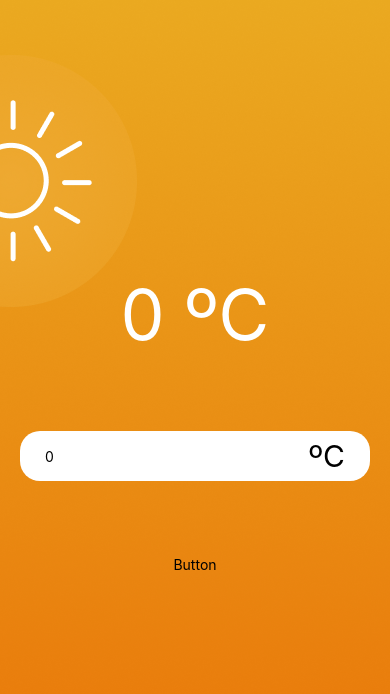
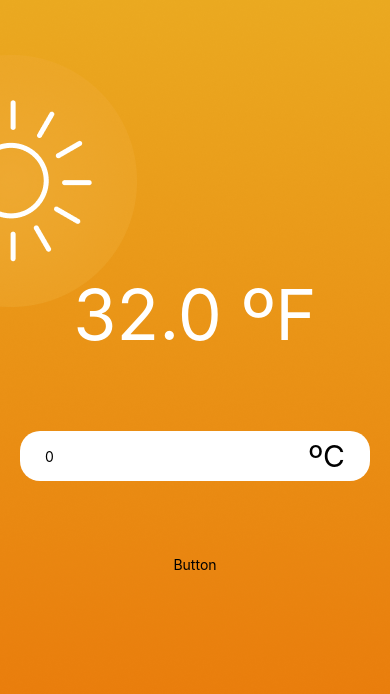
Before and after one commit to erickbmelo/react-native-temperature-converter, a React Native app: screen / in a window 390 px wide. Shown: the top 694 px of the page. Built offline with nearby package versions, Linux system fonts and the light colour scheme.

Commit message:
Lógica para conversão de temperatura, ternary===

```diff
--- a/App.js
+++ b/App.js
@@ -5,10 +5,20 @@ import hotBackground from './assets/hot.png';
 import Input from './components/Input';
 import DisplayTemperature from './components/DisplayTemperature';
 import { useState } from 'react';
+import { convertTemperatureTo, getOppositeUnit } from './utils/temperature';
 
 export default function App() {
   const [inputValue, setInputValue] = useState(0)
   const [currentUnit, setCurrentUnit] = useState("ºC")
+  const oppositeUnit = getOppositeUnit(currentUnit)
+
+  function getConvertedTemperature(){
+    if(isNaN(inputValue)){
+      return ""
+    } else{
+      return convertTemperatureTo(inputValue, oppositeUnit).toFixed(1)
+    }
+  }
 
   return (
     <ImageBackground style={s.backgroundImg} source={hotBackground}>
@@ -16,8 +26,8 @@ export default function App() {
         <SafeAreaView style={s.root}>
           <View style={s.workspace}>
             <DisplayTemperature
-              temperature={inputValue}
-              unit={currentUnit}
+              unit={oppositeUnit}
+              temperature={getConvertedTemperature()}
             />
             <Input
               onChange={setInputValue}
--- a/components/Input.jsx
+++ b/components/Input.jsx
@@ -6,8 +6,9 @@ export default function Input(props) {
             <TextInput
                 style={s.input}
                 placeholder="Digite a temperatura"
-                maxLength={3}
+                maxLength={4}
                 defaultValue={props.defaultValue.toString()}
+                keyboardType="number-pad"
                 onChangeText={ (text) => {
                     props.onChange(text)
                 }}
--- /dev/null
+++ b/utils/temperature.js
@@ -0,0 +1,20 @@
+const UNITS = {
+    celcius: "ºC",
+    fahrenheit: "ºF",
+}
+
+function convertTemperatureTo(temperature, unitTo){
+    if (unitTo === UNITS.celcius) {
+        return (temperature - 32) / 1.8
+    } else if (unitTo === UNITS.fahrenheit) {
+        return (temperature * 1.8 + 32)
+    } else {
+        throw new Error("Invalid unit")
+    }
+}
+
+function getOppositeUnit(unit) {
+    return unit=== UNITS.celcius ? UNITS.fahrenheit : UNITS.celcius
+}
+
+export { UNITS, convertTemperatureTo, getOppositeUnit }
```
